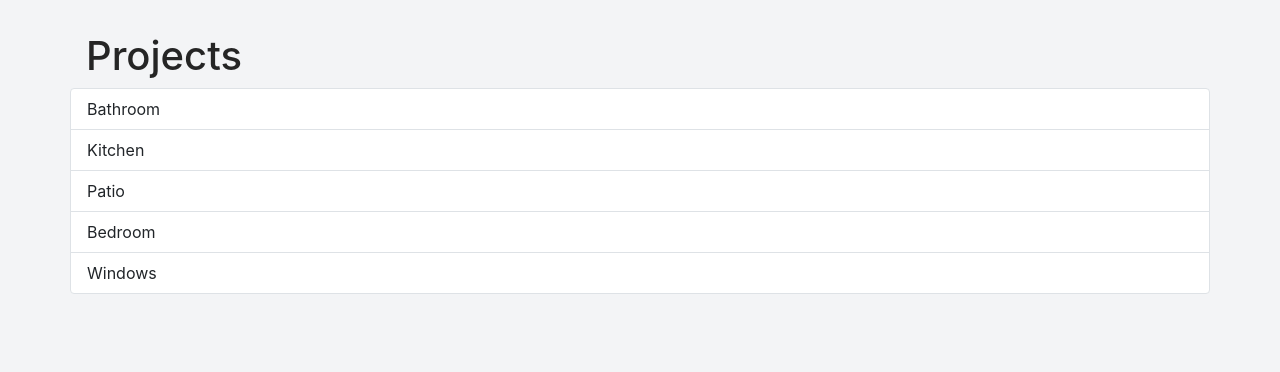
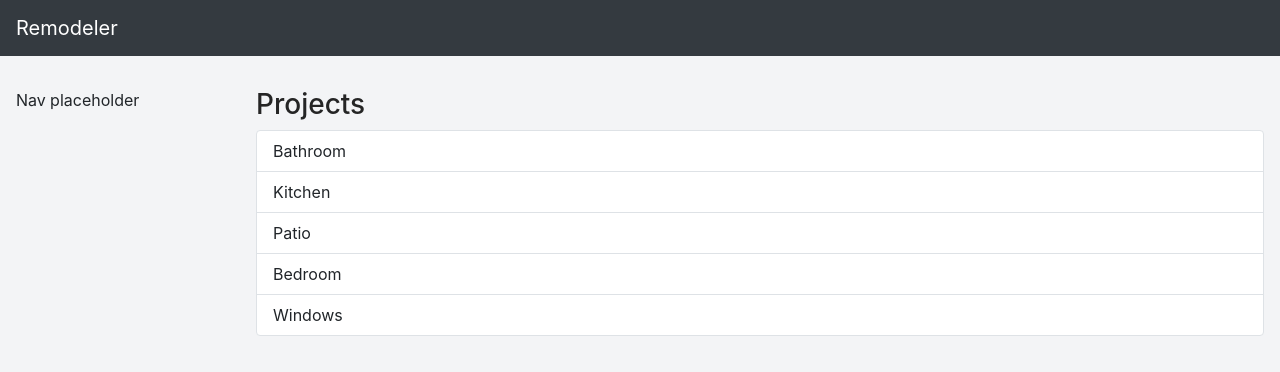
Before and after one commit to joshuabradley012/remodeler, a React app: page / in a window 1280 px wide. Shown: the top 372 px of the page. Built offline with nearby package versions, Linux system fonts and the light colour scheme.

Commit message:
App shell complete

```diff
--- a/src/App.js
+++ b/src/App.js
@@ -9,7 +9,11 @@ import {
 	useParams,
 } from 'react-router-dom';
 import {
+	Col,
 	Container,
+	Nav,
+	Navbar,
+	Row,
 } from 'react-bootstrap';
 
 const DATA = {
@@ -73,7 +77,7 @@ const ProjectList = ({ list }) => (
 
 const Dashboard = () => (
 	<>
-		<h1>Projects</h1>
+		<h3>Projects</h3>
 		<ProjectList list={DATA.projects} />
 	</>
 );
@@ -91,30 +95,58 @@ const findProject = id => DATA.projects.find(project => project.id === id);
 const Project = () => {
 	let { id } = useParams();
 	let project = findProject(id);
-	if (!project) return <h1>Project not found!</h1>;
+	if (!project) return <h3>Project not found!</h3>;
 
 	return (
 		<>
-			<h1>{project.name}</h1>
-			<DecisionList list={project.decisionList}	/>
+			<h3>{project.name}</h3>
+			<Paper>
+				<Link className="paper__row--link" to={'/project/' + project.id + '/decision-list'}>
+					<div>Decision List</div>
+				</Link>
+				<Link className="paper__row--link" to={'/project/' + project.id + '/social-saves'}>
+					<div>Social Saves</div>
+				</Link>
+				<Link className="paper__row--link" to={'/project/' + project.id + '/budgeting'}>
+					<div>Budgeting</div>
+				</Link>
+			</Paper>
 		</>
 	);
 }
 
+const MainNav = ({ className }) => (
+	<Nav className={className}>
+		<Nav.Link href="#test">Nav placeholder</Nav.Link>
+	</Nav>
+);
+
+const Test = () => <div>test</div>;
+
 const App = () => {
 	return (
-		<Container className="main">
-			<Router>
-				<Switch>
-					<Route path="/project/:id">
-						<Project />
-					</Route>
-					<Route exact path="/">
-						<Dashboard />
-					</Route>
-				</Switch>
-			</Router>
-		</Container>
+		<Router>
+			<Navbar collapseOnSelect expand="md" bg="dark" variant="dark">
+				<Link className="navbar-brand" to="/">Remodeler</Link>
+				<Navbar.Toggle aria-controls="nav toggle" />
+				<Navbar.Collapse>
+					<MainNav className="d-md-none" />
+				</Navbar.Collapse>
+			</Navbar>
+			<Container fluid className="main">
+				<Row>
+					<Col className="sidenav d-none d-md-block">
+						<MainNav />
+					</Col>
+					<Col>
+						<Switch>
+							<Route path="/project/:id" component={Project} />
+							<Route exact path="/" component={Dashboard} />
+						</Switch>
+					</Col>
+				</Row>
+			</Container>
+		</Router>
 	)
 }
 
--- a/src/scss/_elements.scss
+++ b/src/scss/_elements.scss
@@ -3,14 +3,31 @@ html, body {
 }
 
 .main {
-	padding: $spacer * 2 $grid-gutter-width / 2;
+	padding-top: $spacer * 2;
+	padding-bottom: $spacer * 4;
+}
+
+.sidenav {
+	flex: 0 0 15rem;
+
+	.nav {
+		.nav-link {
+			padding: 0;
+			color: $body-color;
+		}
+	}
 }
 
 .paper {
 	background: #fff;
 	border: $border-width solid $border-color;
 	border-radius: $border-radius;
-	margin: 0 (-$grid-gutter-width / 2);
+
+	@media (max-width: map-get($grid-breakpoints, "md") - 1) {
+		border-radius: 0;
+		margin-left: -$grid-gutter-width * .5;
+		margin-right: -$grid-gutter-width * .5;
+	}
 }
 
 .paper__row {
```
